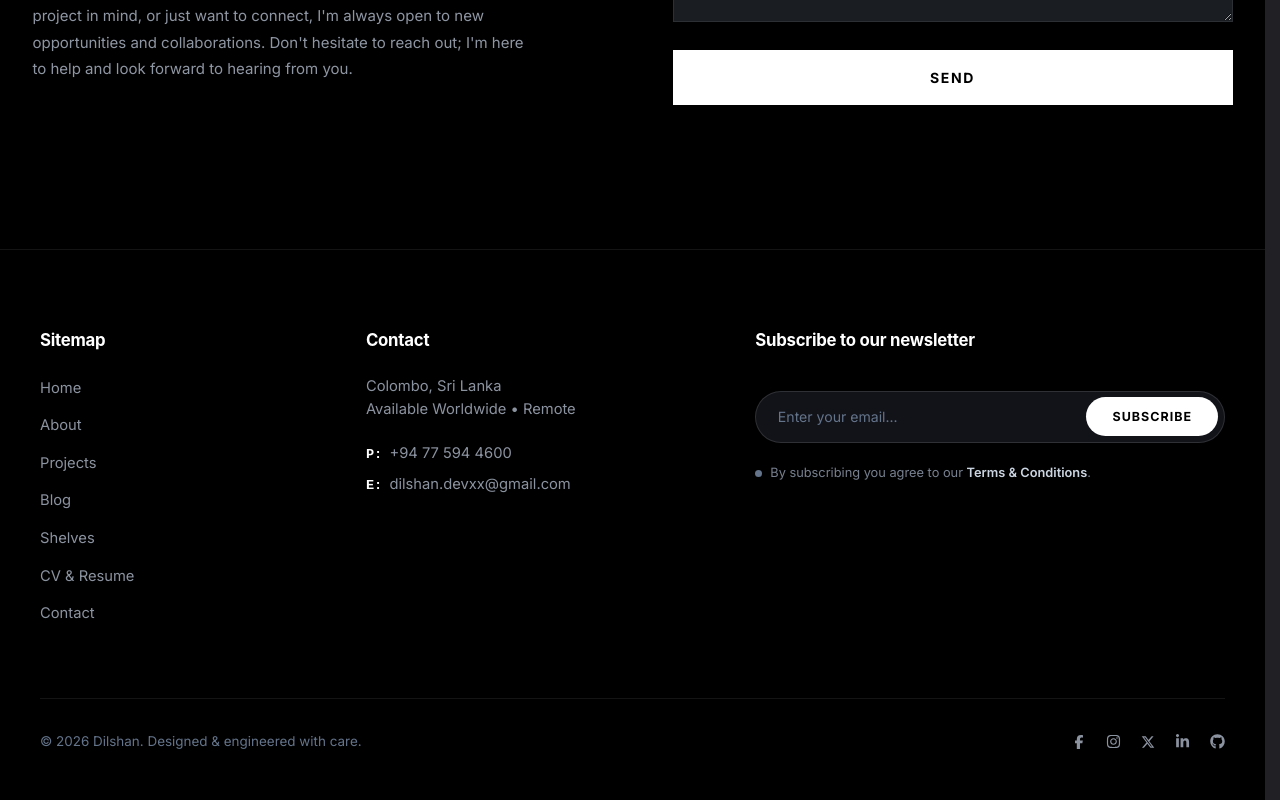
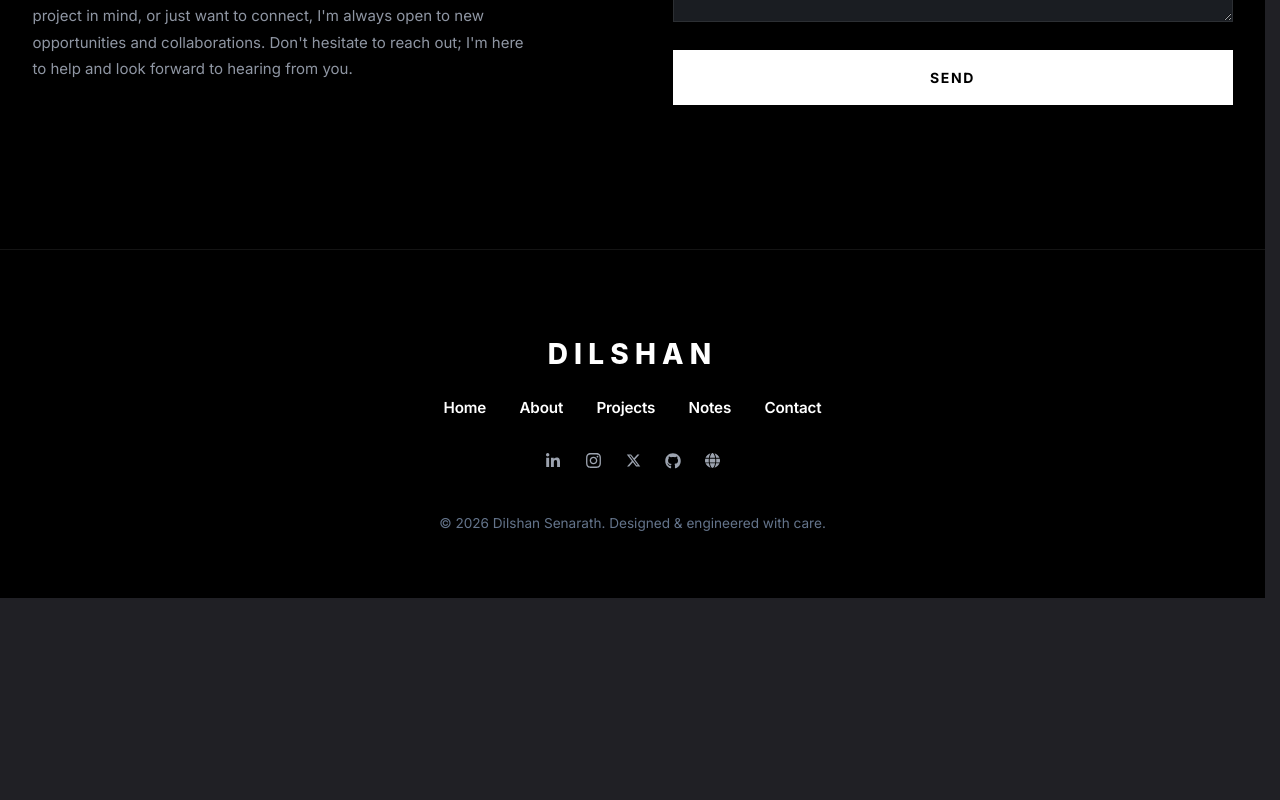
Before and after one commit to dilshandevxx/dilshan-personal-portfolio, a Next.js app: page / in a window 1280 px wide. Shown: the part 7018-7818 px from the top of the page. After the commit the page ends 7616 px from the top, so only its background shows below. Built offline with nearby package versions, Linux system fonts and the light colour scheme; a web font is replaced by a local one.

Commit message:
style(footer): redesign footer with centered minimal editorial layout matching design reference

```diff
--- a/src/components/MainFooter.module.css
+++ b/src/components/MainFooter.module.css
@@ -1,4 +1,4 @@
-/* Main Site Footer — Clean, High-Contrast Editorial Design (Matching Reference Screenshot) */
+/* Centered Minimal Editorial Footer (Matching Reference Design) */
 
 .footerRoot {
   width: 100%;
@@ -11,284 +11,105 @@
 }
 
 .container {
-  max-width: 1320px;
+  max-width: 960px;
   margin: 0 auto;
-  padding: 5rem 2.5rem 3rem;
+  padding: clamp(4.5rem, 7vw, 5.75rem) 1.5rem clamp(3.25rem, 5vw, 4.5rem);
   box-sizing: border-box;
+  display: flex;
+  flex-direction: column;
+  align-items: center;
+  justify-content: center;
+  text-align: center;
 }
 
-@media (max-width: 768px) {
-  .container {
-    padding: 3.5rem 1.5rem 2.5rem;
-  }
+/* 1. Bold Uppercase Brand Wordmark */
+.brandLogo {
+  font-family: var(--font-display, "Plus Jakarta Sans", "Outfit", -apple-system, sans-serif);
+  font-size: clamp(1.4rem, 2.2vw, 1.75rem);
+  font-weight: 800;
+  letter-spacing: 0.22em;
+  text-transform: uppercase;
+  color: #ffffff;
+  text-decoration: none;
+  margin: 0 0 1.75rem 0;
+  line-height: 1;
+  display: inline-block;
+  transition: opacity 0.2s ease, transform 0.2s ease;
 }
 
-/* ------------------------------------------------------------- */
-/* 1. 3-COLUMN MAIN FOOTER GRID                                  */
-/* ------------------------------------------------------------- */
-.footerGrid {
-  display: grid;
-  grid-template-columns: 1fr 1.25fr 1.85fr;
-  gap: 4.5rem;
-  align-items: flex-start;
+.brandLogo:hover {
+  opacity: 0.85;
+  transform: translateY(-1px);
 }
 
-@media (max-width: 1024px) {
-  .footerGrid {
-    grid-template-columns: 1fr 1.25fr;
-    gap: 3.5rem;
-  }
-  .colNewsletter {
-    grid-column: 1 / -1;
-  }
-}
-
-@media (max-width: 640px) {
-  .footerGrid {
-    grid-template-columns: 1fr;
-    gap: 2.75rem;
-  }
-}
-
-.col {
+/* 2. Centered Navigation Links */
+.navLinks {
   display: flex;
-  flex-direction: column;
-}
-
-.colTitle {
-  font-family: var(--font-display, "Plus Jakarta Sans", "Outfit", -apple-system, sans-serif);
-  font-size: 1.05rem;
-  font-weight: 700;
-  color: #ffffff;
-  letter-spacing: -0.015em;
-  margin: 0 0 1.5rem 0;
-  line-height: 1.2;
-}
-
-/* Link List (Sitemap) */
-.linkList {
-  display: flex;
-  flex-direction: column;
-  gap: 0.75rem;
-  list-style: none;
-  padding: 0;
-  margin: 0;
+  align-items: center;
+  justify-content: center;
+  gap: clamp(1.35rem, 2.6vw, 2.25rem);
+  flex-wrap: wrap;
+  margin-bottom: 2rem;
 }
 
 .navLink {
-  color: #8c93a0;
   font-family: var(--font-body, -apple-system, BlinkMacSystemFont, "Segoe UI", Roboto, sans-serif);
-  font-size: 0.92rem;
+  font-size: 0.95rem;
+  font-weight: 600;
+  color: #ffffff;
   text-decoration: none;
+  letter-spacing: -0.01em;
   transition: color 0.2s ease, transform 0.2s ease;
-  display: inline-block;
-  width: fit-content;
 }
 
 .navLink:hover {
-  color: #ffffff;
-  transform: translateX(2px);
-}
-
-/* Contact Block */
-.contactBlock {
-  display: flex;
-  flex-direction: column;
-  gap: 1.25rem;
-}
-
-.contactAddress {
-  font-family: var(--font-body, -apple-system, BlinkMacSystemFont, "Segoe UI", Roboto, sans-serif);
-  font-size: 0.92rem;
-  line-height: 1.6;
-  color: #8c93a0;
-  margin: 0;
-}
-
-.contactDetails {
-  display: flex;
-  flex-direction: column;
-  gap: 0.45rem;
-}
-
-.contactItem {
-  font-family: var(--font-body, -apple-system, BlinkMacSystemFont, "Segoe UI", Roboto, sans-serif);
-  font-size: 0.92rem;
-  color: #8c93a0;
-  margin: 0;
-  display: flex;
-  align-items: baseline;
-  gap: 0.45rem;
-}
-
-.contactPrefix {
-  color: #ffffff;
-  font-family: var(--font-mono, monospace);
-  font-weight: 700;
-  font-size: 0.85rem;
-}
-
-.contactLink {
-  color: #8c93a0;
-  text-decoration: none;
-  transition: color 0.2s ease;
-}
-
-.contactLink:hover {
-  color: #ffffff;
-}
-
-/* ------------------------------------------------------------- */
-/* 2. NEWSLETTER SUBSCRIPTION COLUMN                             */
-/* ------------------------------------------------------------- */
-.colNewsletter {
-  display: flex;
-  flex-direction: column;
-  gap: 1rem;
-}
-
-.newsletterForm {
-  width: 100%;
-}
-
-.newsletterPill {
-  display: flex;
-  align-items: center;
-  justify-content: space-between;
-  gap: 0.75rem;
-  background-color: #121319;
-  border: 1px solid rgba(255, 255, 255, 0.12);
-  border-radius: 9999px;
-  padding: 0.35rem 0.35rem 0.35rem 1.35rem;
-  transition: border-color 0.2s ease, box-shadow 0.2s ease, background-color 0.2s ease;
-  width: 100%;
-  box-sizing: border-box;
-}
-
-.newsletterPill:focus-within {
-  border-color: rgba(255, 255, 255, 0.35);
-  background-color: #161822;
-  box-shadow: 0 0 0 3px rgba(255, 255, 255, 0.08);
-}
-
-.newsletterInput {
-  background: transparent;
-  border: none;
-  outline: none;
-  color: #ffffff;
-  font-family: var(--font-body, -apple-system, BlinkMacSystemFont, "Segoe UI", Roboto, sans-serif);
-  font-size: 0.92rem;
-  flex: 1;
-  min-width: 0;
-}
-
-.newsletterInput::placeholder {
-  color: #64748b;
-  font-size: 0.88rem;
-}
-
-.subscribeBtn {
-  display: inline-flex;
-  align-items: center;
-  justify-content: center;
-  background-color: #ffffff;
-  color: #000000;
-  border: none;
-  border-radius: 9999px;
-  padding: 0.75rem 1.65rem;
-  font-family: var(--font-body, -apple-system, BlinkMacSystemFont, "Segoe UI", Roboto, sans-serif);
-  font-size: 0.78rem;
-  font-weight: 700;
-  letter-spacing: 0.08em;
-  text-transform: uppercase;
-  cursor: pointer;
-  transition: all 0.2s cubic-bezier(0.16, 1, 0.3, 1);
-  flex-shrink: 0;
-}
-
-.subscribeBtn:hover {
-  background-color: #e2e8f0;
+  color: var(--color-primary, #8bb397);
   transform: translateY(-1px);
 }
 
-.disclaimerRow {
-  display: flex;
-  align-items: center;
-  gap: 0.5rem;
-  margin-top: 0.35rem;
-}
-
-.disclaimerDot {
-  width: 7px;
-  height: 7px;
-  border-radius: 50%;
-  background-color: #64748b;
-  flex-shrink: 0;
-}
-
-.disclaimerText {
-  font-family: var(--font-body, -apple-system, BlinkMacSystemFont, "Segoe UI", Roboto, sans-serif);
-  font-size: 0.8rem;
-  color: #788090;
-  line-height: 1.45;
-}
-
-.disclaimerText strong {
-  color: #cbd5e1;
-  font-weight: 600;
-}
-
-.subscribedBanner {
-  display: flex;
-  align-items: center;
-  gap: 0.65rem;
-  padding: 0.85rem 1.25rem;
-  background-color: rgba(74, 222, 128, 0.08);
-  border: 1px solid rgba(74, 222, 128, 0.25);
-  border-radius: 9999px;
-  color: #4ade80;
-  font-family: var(--font-body, -apple-system, sans-serif);
-  font-size: 0.86rem;
-  font-weight: 500;
-}
-
-/* ------------------------------------------------------------- */
-/* 3. BOTTOM BAR (COPYRIGHT & SOCIAL PROFILES)                   */
-/* ------------------------------------------------------------- */
-.bottomBar {
-  margin-top: 4.5rem;
-  padding-top: 2rem;
-  border-top: 1px solid rgba(255, 255, 255, 0.08);
-  display: flex;
-  align-items: center;
-  justify-content: space-between;
-  flex-wrap: wrap;
-  gap: 1.5rem;
-}
-
-.copyrightText {
-  font-family: var(--font-body, -apple-system, BlinkMacSystemFont, "Segoe UI", Roboto, sans-serif);
-  font-size: 0.84rem;
-  color: #64748b;
-  margin: 0;
-}
-
+/* 3. Centered Social Icons */
 .socialNav {
   display: flex;
   align-items: center;
-  gap: 1.25rem;
+  justify-content: center;
+  gap: 1.5rem;
+  margin-bottom: 2.75rem;
 }
 
 .socialIconLink {
-  color: #8c93a0;
-  transition: color 0.2s ease, transform 0.2s ease;
+  color: #9ca3af;
   display: inline-flex;
   align-items: center;
   justify-content: center;
   text-decoration: none;
+  transition: color 0.2s ease, transform 0.2s ease;
 }
 
 .socialIconLink:hover {
   color: #ffffff;
   transform: translateY(-2px);
 }
+
+/* 4. Centered Copyright Attribution */
+.copyrightText {
+  font-family: var(--font-body, -apple-system, BlinkMacSystemFont, "Segoe UI", Roboto, sans-serif);
+  font-size: 0.85rem;
+  color: #64748b;
+  margin: 0;
+  line-height: 1.5;
+}
+
+@media (max-width: 640px) {
+  .navLinks {
+    gap: 1.15rem;
+  }
+
+  .navLink {
+    font-size: 0.9rem;
+  }
+
+  .socialNav {
+    gap: 1.25rem;
+    margin-bottom: 2.25rem;
+  }
+}
--- a/src/components/MainFooter.tsx
+++ b/src/components/MainFooter.tsx
@@ -1,162 +1,58 @@
 "use client";
 
-import React, { useState } from "react";
+import React from "react";
 import Link from "next/link";
 import {
-  FaFacebookF,
+  FaLinkedinIn,
   FaInstagram,
   FaXTwitter,
-  FaLinkedinIn,
+  FaGlobe,
   FaGithub,
 } from "react-icons/fa6";
-import { Check } from "lucide-react";
 import { siteConfig } from "@/data/siteConfig";
 import styles from "./MainFooter.module.css";
 
 export default function MainFooter() {
-  const [email, setEmail] = useState("");
-  const [subscribed, setSubscribed] = useState(false);
-
-  const handleSubscribe = (e: React.FormEvent) => {
-    e.preventDefault();
-    if (!email.trim() || !email.includes("@")) return;
-    setSubscribed(true);
-  };
-
   const currentYear = 2026;
 
   return (
     <footer className={styles.footerRoot} role="contentinfo" aria-label="Site Footer">
       <div className={styles.container}>
-        {/* Main 3-Column Footer Grid (Matching User Reference Layout) */}
-        <div className={styles.footerGrid}>
-          {/* Column 1: Sitemap */}
-          <div className={styles.col}>
-            <h3 className={styles.colTitle}>Sitemap</h3>
-            <ul className={styles.linkList}>
-              <li>
+        {/* 1. Bold Uppercase Brand Wordmark */}
+        <Link href="/" className={styles.brandLogo} aria-label={`${siteConfig.name} Home`}>
+          DILSHAN
+        </Link>
+
+        {/* 2. Centered Navigation Links */}
+        <nav className={styles.navLinks} aria-label="Footer Navigation">
           <Link href="/" className={styles.navLink}>
             Home
           </Link>
-              </li>
-              <li>
           <Link href="/#about-me" className={styles.navLink}>
             About
           </Link>
-              </li>
-              <li>
           <Link href="/projects" className={styles.navLink}>
             Projects
           </Link>
-              </li>
-              <li>
           <Link href="/portfolio/blog" className={styles.navLink}>
-                  Blog
+            Notes
           </Link>
-              </li>
-              <li>
-                <Link href="/portfolio/shelves" className={styles.navLink}>
-                  Shelves
-                </Link>
-              </li>
-              <li>
-                <Link href="/portfolio/resume" className={styles.navLink}>
-                  CV &amp; Resume
-                </Link>
-              </li>
-              <li>
           <Link href="/#contact" className={styles.navLink}>
             Contact
           </Link>
-              </li>
-            </ul>
-          </div>
+        </nav>
 
-          {/* Column 2: Contact */}
-          <div className={styles.col}>
-            <h3 className={styles.colTitle}>Contact</h3>
-            <div className={styles.contactBlock}>
-              <p className={styles.contactAddress}>
-                Colombo, Sri Lanka
-                <br />
-                Available Worldwide &bull; Remote
-              </p>
-
-              <div className={styles.contactDetails}>
-                <p className={styles.contactItem}>
-                  <span className={styles.contactPrefix}>P:</span>
-                  <a href="tel:+94775944600" className={styles.contactLink}>
-                    +94 77 594 4600
-                  </a>
-                </p>
-                <p className={styles.contactItem}>
-                  <span className={styles.contactPrefix}>E:</span>
+        {/* 3. Centered Social Icons (LinkedIn, Instagram, X/Twitter, Globe/GitHub) */}
+        <nav className={styles.socialNav} aria-label="Social Profiles">
           <a
-                    href={`mailto:${siteConfig.social.email}`}
-                    className={styles.contactLink}
-                  >
-                    {siteConfig.social.email}
-                  </a>
-                </p>
-              </div>
-            </div>
-          </div>
-
-          {/* Column 3: Subscribe to our newsletter */}
-          <div className={styles.colNewsletter}>
-            <h3 className={styles.colTitle}>Subscribe to our newsletter</h3>
-
-            {subscribed ? (
-              <div className={styles.subscribedBanner}>
-                <Check size={16} color="#4ade80" />
-                <span>You&apos;re subscribed! Thank you for following along.</span>
-              </div>
-            ) : (
-              <form onSubmit={handleSubscribe} className={styles.newsletterForm}>
-                <div className={styles.newsletterPill}>
-                  <input
-                    type="email"
-                    value={email}
-                    onChange={(e) => setEmail(e.target.value)}
-                    placeholder="Enter your email..."
-                    required
-                    className={styles.newsletterInput}
-                    aria-label="Email address for newsletter"
-                  />
-                  <button type="submit" className={styles.subscribeBtn}>
-                    Subscribe
-                  </button>
-                </div>
-              </form>
-            )}
-
-            <div className={styles.disclaimerRow}>
-              <span className={styles.disclaimerDot} aria-hidden="true" />
-              <span className={styles.disclaimerText}>
-                By subscribing you agree to our <strong>Terms &amp; Conditions</strong>.
-              </span>
-            </div>
-          </div>
-        </div>
-
-        {/* Bottom Bar: Copyright & Social Profiles */}
-        <div className={styles.bottomBar}>
-          <p className={styles.copyrightText}>
-            &copy; {currentYear} {siteConfig.name}. Designed &amp; engineered with care.
-          </p>
-
-          <nav className={styles.socialNav} aria-label="Social Profiles">
-            {siteConfig.social.facebook && (
-              <a
-                href={siteConfig.social.facebook}
+            href={siteConfig.social.linkedin}
             target="_blank"
             rel="noopener noreferrer"
             className={styles.socialIconLink}
-                aria-label="Facebook Profile"
+            aria-label="LinkedIn Profile"
           >
-                <FaFacebookF size={14} />
+            <FaLinkedinIn size={16} />
           </a>
-            )}
           <a
             href="https://instagram.com"
             target="_blank"
@@ -164,7 +60,7 @@ export default function MainFooter() {
             className={styles.socialIconLink}
             aria-label="Instagram Profile"
           >
-              <FaInstagram size={15} />
+            <FaInstagram size={17} />
           </a>
           <a
             href={siteConfig.social.x}
@@ -173,16 +69,7 @@ export default function MainFooter() {
             className={styles.socialIconLink}
             aria-label="X (Twitter) Profile"
           >
-              <FaXTwitter size={14} />
-            </a>
-            <a
-              href={siteConfig.social.linkedin}
-              target="_blank"
-              rel="noopener noreferrer"
-              className={styles.socialIconLink}
-              aria-label="LinkedIn Profile"
-            >
-              <FaLinkedinIn size={15} />
+            <FaXTwitter size={15} />
           </a>
           <a
             href={siteConfig.social.github}
@@ -191,10 +78,23 @@ export default function MainFooter() {
             className={styles.socialIconLink}
             aria-label="GitHub Profile"
           >
-              <FaGithub size={15} />
+            <FaGithub size={16} />
+          </a>
+          <a
+            href="https://dilshan.dev"
+            target="_blank"
+            rel="noopener noreferrer"
+            className={styles.socialIconLink}
+            aria-label="Personal Website"
+          >
+            <FaGlobe size={15} />
           </a>
         </nav>
-        </div>
+
+        {/* 4. Centered Copyright Attribution */}
+        <p className={styles.copyrightText}>
+          &copy; {currentYear} {siteConfig.name} Senarath. Designed &amp; engineered with care.
+        </p>
       </div>
     </footer>
   );
```
Also changed, not shown: src/components/modern/ModernFooter.tsx (+5 -49 lines). Lines whose indentation alone changed are shown as unchanged.
